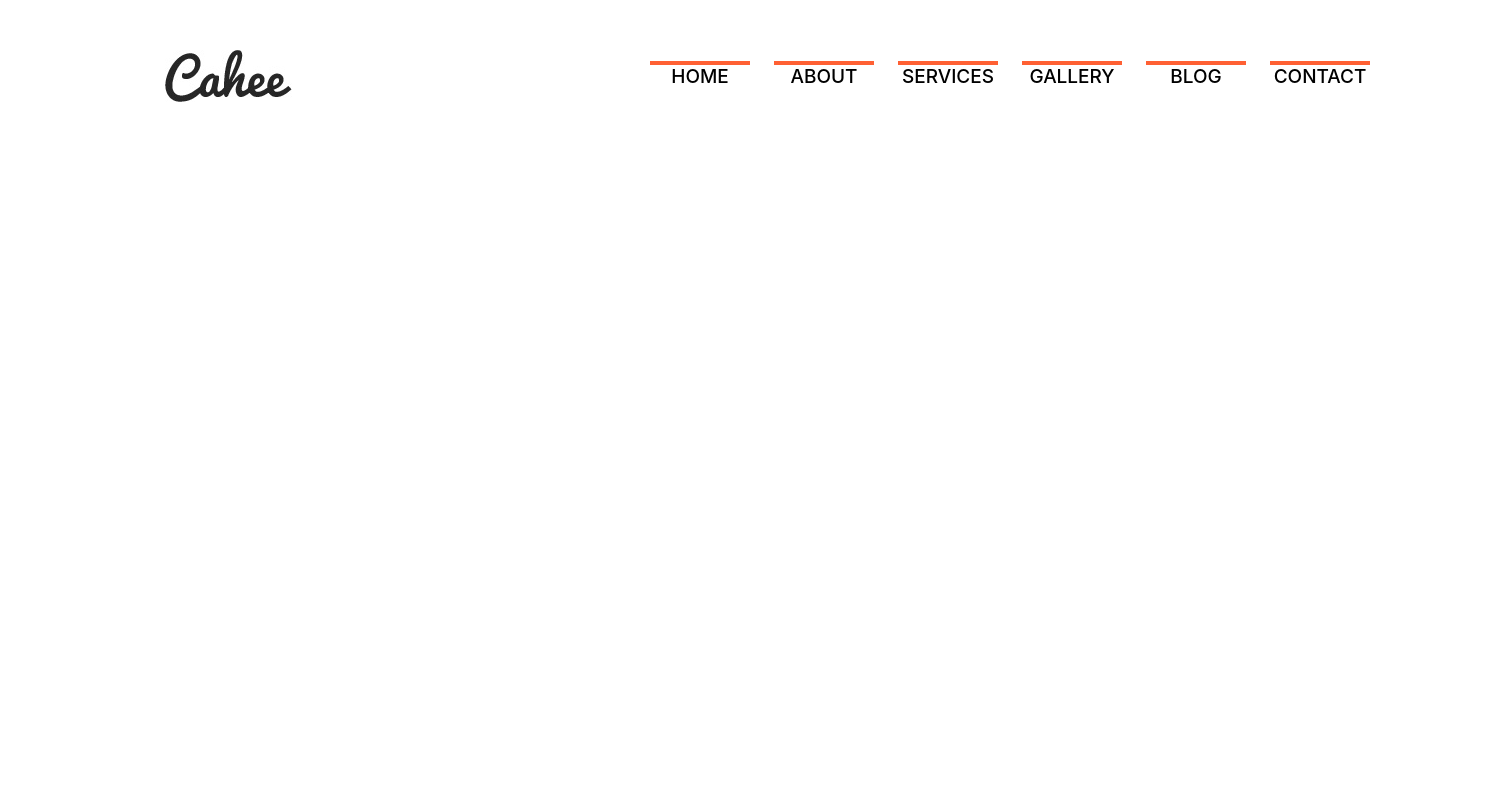
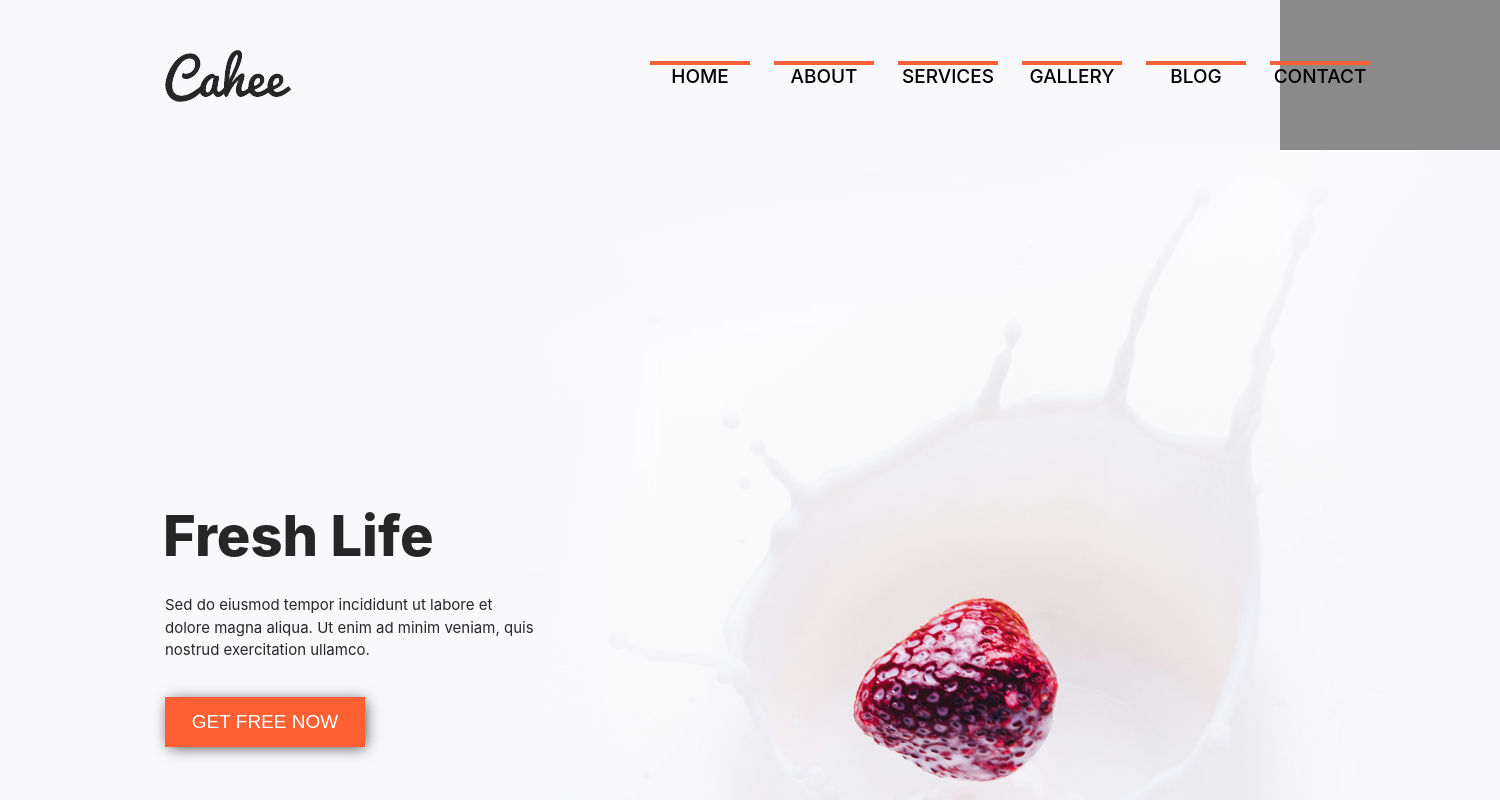
Before and after one commit to MaksLazarchuk/Services, a React (Create React App) app: page / in a window 1280 px wide. Shown: the top 800 px of the page, 1500 px wide, since content can reach past the window. Built offline with nearby package versions, Linux system fonts and the light colour scheme.

Commit message:
box1: background, text, button

```diff
--- a/src/App.js
+++ b/src/App.js
@@ -1,10 +1,12 @@
 import "./App.css";
 import Header from "./components/header/Header.js";
+import Box1 from "./components/article/box1/Box1.js";
 
 function App() {
   return (
     <div className="App">
       <Header />
+      <Box1 />
     </div>
   );
 }
--- /dev/null
+++ b/src/components/article/box1/Box1.css
@@ -0,0 +1,47 @@
+.box1 {
+  margin-top: 150px;
+  position: relative;
+}
+.box1 .container {
+  margin: 0 auto;
+  position: relative;
+  height: 1000px;
+  width: 1500px;
+  background-color: #f9f8fb;
+}
+.background-box1 {
+  position: absolute;
+  right: 0;
+  pointer-events: none;
+}
+.text-container {
+  position: absolute;
+  width: 375px;
+  height: 250px;
+  margin-top: 360px;
+  margin-left: 165px;
+}
+.title-box1 {
+  font-size: 56px;
+  font-weight: 800;
+  margin-top: -8px;
+  margin-left: -2px;
+  color: #262626;
+}
+.text-box1 {
+  font-size: 15px;
+  width: 375px;
+  margin-top: -32px;
+  color: #262626;
+  line-height: 1.5;
+}
+.get-button {
+  width: 200px;
+  height: 50px;
+  margin-top: 20px;
+  background-color: #ff6033;
+  border: none;
+  color: white;
+  font-size: 19px;
+  box-shadow: 2px 2px 14px -2px rgba(0,0,0,0.75);
+}
--- /dev/null
+++ b/src/components/article/box1/Box1.js
@@ -0,0 +1,26 @@
+import "./Box1.css";
+import backgroundBox1 from "../../../media/background-box1.jpg";
+
+function Box1() {
+  return (
+    <div className="box1">
+      <div className="container">
+        <img
+          className="background-box1"
+          src={backgroundBox1}
+          alt="background"
+        />
+        <div className="text-container">
+          <p className="title-box1">Fresh Life</p>
+          <p className="text-box1">
+            Sed do eiusmod tempor incididunt ut labore et dolore magna aliqua.
+            Ut enim ad minim veniam, quis nostrud exercitation ullamco.
+          </p>
+          <button className="get-button">GET FREE NOW</button>
+        </div>
+      </div>
+    </div>
+  );
+}
+
+export default Box1;
--- a/src/components/header/Header.css
+++ b/src/components/header/Header.css
@@ -1,11 +1,15 @@
+:root {
+  background-color: rgb(138, 138, 138);
+}
 .header {
-  background-color: transparent;
+  background-color: #f9f8fb;
   position: fixed;
   top: 0;
   z-index: 100;
   width: 100%;
+  display: block;
 }
-.container {
+.header .container {
   width: 1500px;
   margin: 0 auto;
   position: relative;
--- a/src/components/header/Header.js
+++ b/src/components/header/Header.js
@@ -1,4 +1,5 @@
 import "./Header.css";
+import React from "react";
 import logo from "../../media/logo.jpg";
 
 function Header() {
```
Also changed, not shown: src/media/background-box1.jpg (added), src/media/logo.jpg.
